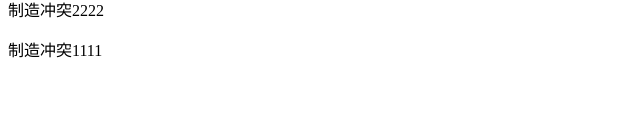
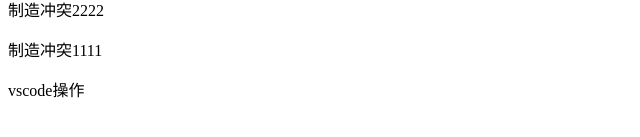
Before and after one commit to ziyuanyihe/gitlovemland, a plain HTML site: page index.html in a window 1280 px wide. Shown: the part 211-348 px from the top of the page, without its empty margins (0-640 px from the left). Drawn offline with Linux system fonts and the light colour scheme.

Commit message:
vscode提交

```diff
--- a/index.html
+++ b/index.html
@@ -15,6 +15,7 @@
     <p>组员修改内容11111111111</p>
     <p>制造冲突2222</p>
     <p>制造冲突1111</p>
+    <p>vscode操作</p>
 </body>
 
 </html>
```
